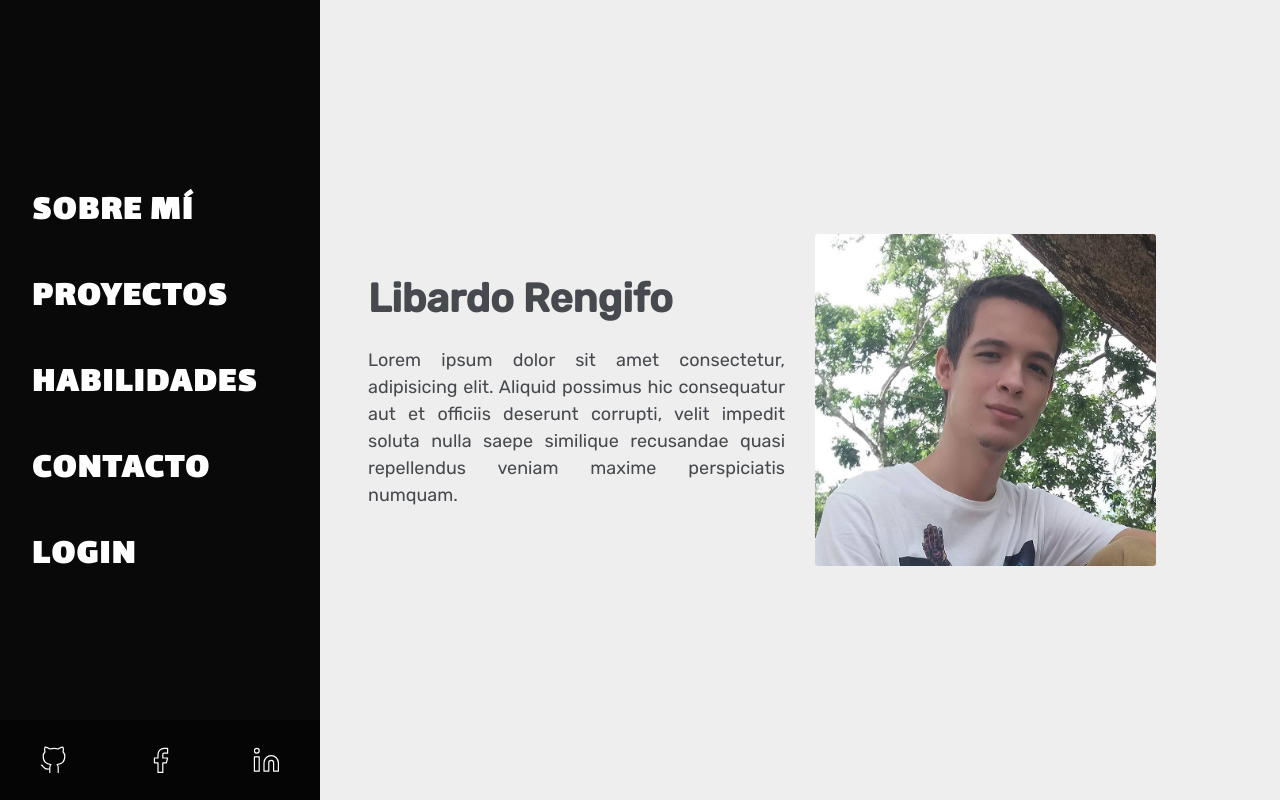
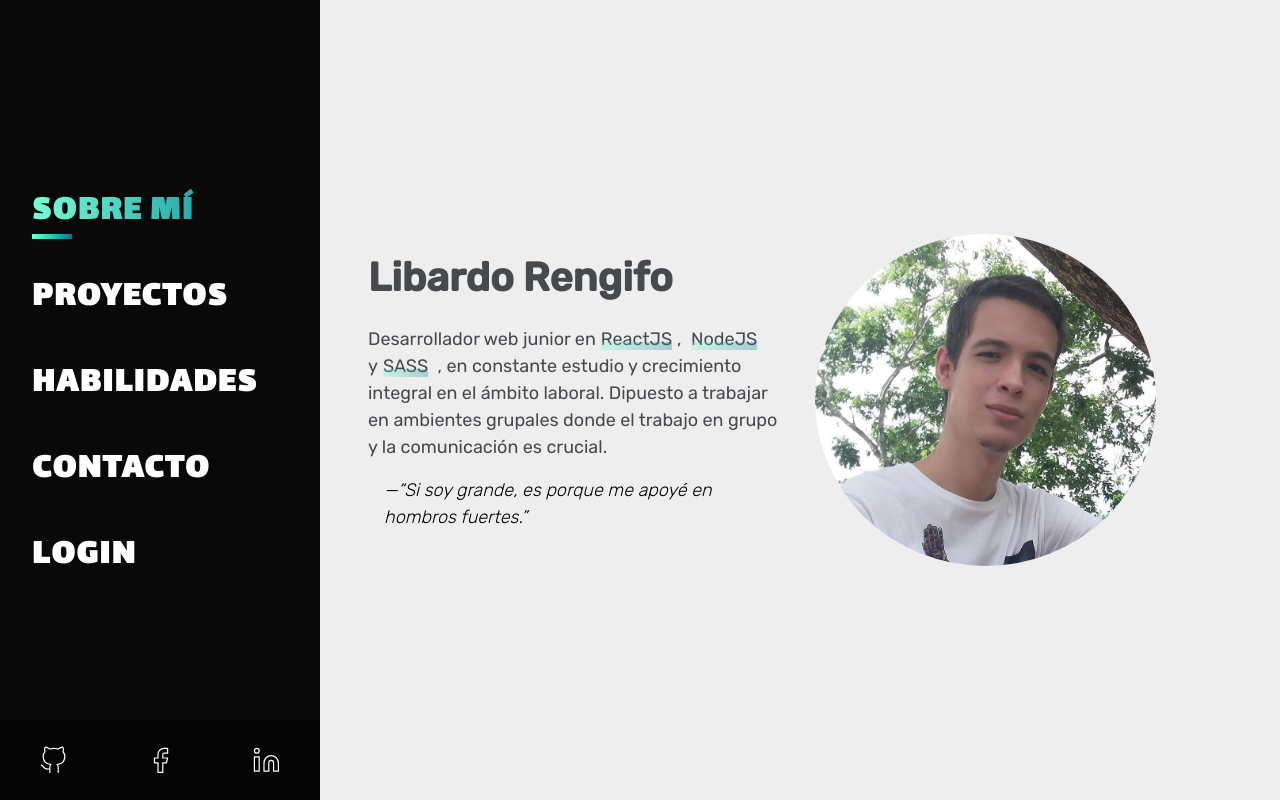
Before and after one commit to react-examples-projects/portafolio, a React (Create React App) app in the folder client/: page / in a window 1280 px wide. Built offline with nearby package versions, Linux system fonts and the light colour scheme.

Commit message:
dev: Project component and comprobation token from backend

```diff
--- a/client/src/Components/Layout.js
+++ b/client/src/Components/Layout.js
@@ -4,8 +4,12 @@ import Col from "react-bootstrap/Col";
 import Row from "react-bootstrap/Row";
 import Container from "react-bootstrap/Container";
 
-function Layout({ dir, children }) {
-  const flexDir = dir || "flex-row";
+function Layout({
+  dir = "flex-column",
+  children,
+  justify = "justify-content-center",
+  align = "align-items-center",
+}) {
   return (
     <>
       <Row className=" m-0">
@@ -14,7 +18,7 @@ function Layout({ dir, children }) {
         </Col>
         <Col className="p-0 m-0" md={12} lg={9}>
           <Container
-            className={`d-flex ${flexDir} justify-content-center align-items-center px-lg-5 px-1 vh-100`}
+            className={`d-flex ${dir} ${justify} ${align} px-lg-5 px-1 vh-100`}
             style={{ overflowY: "auto" }}
           >
             {children}
--- a/client/src/Components/Navbar.jsx
+++ b/client/src/Components/Navbar.jsx
@@ -7,7 +7,7 @@ import {
   FiChevronsLeft,
   FiAlignJustify,
 } from "react-icons/fi";
-
+import navlinks from "../Config/navlinks";
 import css from "../Styles/App.module.scss";
 
 function Navbar() {
@@ -22,26 +22,11 @@ function Navbar() {
         className={`${css.nav}${!isOpen ? " nav-closed" : ""}`}
       >
         <FiChevronsLeft className="nav-icon nav-close" onClick={toggleNav} />
-
-        <NavLink to="/" activeClassName="active-link">
-          Sobre mí
-        </NavLink>
-
-        <NavLink to="/#" activeClassName="active-link">
-          Proyectos
-        </NavLink>
-
-        <NavLink to="/#" activeClassName="active-link">
-          Habilidades
-        </NavLink>
-
-        <NavLink to="/contacto" activeClassName="active-link">
-          Contacto
-        </NavLink>
-
-        <NavLink to="/login" activeClassName="active-link">
-          Login
-        </NavLink>
+        {navlinks.map(({ path, text }) => (
+          <NavLink to={path} activeClassName={css.activeLink} key={path} exact>
+            {text}
+          </NavLink>
+        ))}
 
         <div className={css.socials}>
           <a href="https://github.com/znareak" target="_blank" rel="noreferrer">
--- a/client/src/Components/Pages/App.js
+++ b/client/src/Components/Pages/App.js
@@ -3,6 +3,7 @@ import Row from "react-bootstrap/Row";
 import Image from "react-bootstrap/Image";
 import placeholder from "../../Images/znareak.png";
 import Layout from "../Layout";
+import TextMagic from "../TextMagic";
 
 export default function Home() {
   return (
@@ -10,15 +11,20 @@ export default function Home() {
       <Row className="align-items-center">
         <Col md={12} lg={6}>
           <h1 className="mb-4 font-weight-bold">Libardo Rengifo</h1>
-          <p className="text-justify">
-            Lorem ipsum dolor sit amet consectetur, adipisicing elit. Aliquid
-            possimus hic consequatur aut et officiis deserunt corrupti, velit
-            impedit soluta nulla saepe similique recusandae quasi repellendus
-            veniam maxime perspiciatis numquam.
+          <p className="">
+            Desarrollador web junior en
+            <TextMagic text="ReactJS" />, <TextMagic text="NodeJS" /> y
+            <TextMagic text="SASS" /> , en constante estudio y crecimiento
+            integral en el ámbito laboral. Dipuesto a trabajar en ambientes
+            grupales donde el trabajo en grupo y la comunicación es crucial.
           </p>
+
+          <blockquote>
+            Si soy grande, es porque me apoyé en hombros fuertes.
+          </blockquote>
         </Col>
         <Col md={12} lg={6}>
-          <Image src={placeholder} className="rounded-sm" fluid />
+          <Image src={placeholder} className="rounded-circle" fluid />
         </Col>
       </Row>
     </Layout>
--- a/client/src/Components/Pages/Contact.js
+++ b/client/src/Components/Pages/Contact.js
@@ -1,11 +1,11 @@
 import Form from "react-bootstrap/Form";
 import Button from "react-bootstrap/Button";
 import Layout from "../Layout";
-import { memo, useState } from "react";
+import { memo } from "react";
 
 function Contact() {
   return (
-    <Layout dir="flex-column">
+    <Layout>
       <Form style={{ width: "100%", maxWidth: "650px" }}>
         <h1 className="mb-4 font-weight-bold">Contáctame</h1>
         <Form.Group>
--- /dev/null
+++ b/client/src/Components/Pages/Projects.js
@@ -0,0 +1,64 @@
+import React from "react";
+import Layout from "../Layout";
+import Row from "react-bootstrap/Row";
+import Col from "react-bootstrap/Col";
+import Accordion from "react-bootstrap/Accordion";
+import Button from "react-bootstrap/Button";
+import Project from "../Project";
+import { useUserContext } from "../../Context/UserContext";
+
+export default function Projects() {
+  const { user } = useUserContext();
+  console.log(user);
+  return (
+    <Layout justify="justify-content-start" align="align-items-start">
+      <h1 className="my-5 font-weight-bold text-center">Proyectos</h1>
+
+      {user._id && (
+        <Accordion className="mb-4">
+          <Accordion.Toggle eventKey="0" as={Button} variant="success">
+            Agregar proyecto
+          </Accordion.Toggle>
+
+          <Accordion.Collapse eventKey="0">
+            <p>
+              Lorem ipsum dolor sit amet, consectetur adipisicing elit. Adipisci
+              enim dolorum tempore repellat corporis? Id distinctio aliquam
+              placeat ex dignissimos eos nam, odit porro nobis deleniti. Impedit
+              iusto magni quia.
+            </p>
+          </Accordion.Collapse>
+        </Accordion>
+      )}
+
+      <Row>
+        <Col md={6} lg={4}>
+          <Project
+            title="Pagina de peliculas"
+            description="Una buena página para ver peliculas hechas en react"
+            link="https://www.youtube.com/watch?v=UtLgLVgfOf4&ab_channel=PHXNKUNIVERSE"
+            github="https://www.youtube.com/watch?v=UtLgLVgfOf4&ab_channel=PHXNKUNIVERSE"
+          />
+        </Col>
+
+        <Col md={6} lg={4}>
+          <Project
+            title="Pagina de peliculas"
+            description="Una buena página para ver peliculas hechas en react"
+            link="https://www.youtube.com/watch?v=UtLgLVgfOf4&ab_channel=PHXNKUNIVERSE"
+            github="https://www.youtube.com/watch?v=UtLgLVgfOf4&ab_channel=PHXNKUNIVERSE"
+          />
+        </Col>
+
+        <Col md={6} lg={4}>
+          <Project
+            title="Pagina de peliculas"
+            description="Una buena página para ver peliculas hechas en react"
+            link="https://www.youtube.com/watch?v=UtLgLVgfOf4&ab_channel=PHXNKUNIVERSE"
+            github="https://www.youtube.com/watch?v=UtLgLVgfOf4&ab_channel=PHXNKUNIVERSE"
+          />
+        </Col>
+      </Row>
+    </Layout>
+  );
+}
--- /dev/null
+++ b/client/src/Components/Project.js
@@ -0,0 +1,42 @@
+import React from "react";
+
+export default function Project({
+  title,
+  description,
+  github,
+  link,
+  technologies,
+  date,
+}) {
+  const styles = {
+    fontSize: "12px",
+  };
+  return (
+    <div className="bg-white shadow-sm mb-3" style={{ borderRadius: "10px" }}>
+      <img
+        src="https://picsum.photos/500/300"
+        alt="The project"
+        className="img-fluid w-100"
+        style={{
+          maxHeight: "200px",
+          borderTopLeftRadius: "10px",
+          borderTopRightRadius: "10px",
+        }}
+      />
+      <div className="px-4 pb-4 pt-3">
+        <h5>{title}</h5>
+        <p style={{ fontSize: "12px" }} className="text-muted">
+          {description}
+        </p>
+        <div className="d-flex">
+          <a href={github} style={styles} className="text-muted mr-2">
+            Repositorio
+          </a>
+          <a href={link} style={styles} className="text-muted">
+            Demo
+          </a>
+        </div>
+      </div>
+    </div>
+  );
+}
--- /dev/null
+++ b/client/src/Components/TextMagic.js
@@ -0,0 +1,3 @@
+export default function TextMagic({ text }) {
+  return <span className="underline">{text}</span>;
+}
--- /dev/null
+++ b/client/src/Config/navlinks.js
@@ -0,0 +1,9 @@
+const link = (path, text) => ({ path, text });
+const links = [
+  link("/", "Sobre mí"),
+  link("/proyectos", "proyectos"),
+  link("/habilidades", "Habilidades"),
+  link("/contacto", "Contacto"),
+  link("/login", "Login"),
+];
+export default links;
--- a/client/src/Config/routers.js
+++ b/client/src/Config/routers.js
@@ -2,6 +2,7 @@ import { lazy } from "react";
 const App = lazy(() => import("../Components/Pages/App"));
 const Contact = lazy(() => import("../Components/Pages/Contact"));
 const Login = lazy(() => import("../Components/Pages/Login"));
+const Projects = lazy(() => import("../Components/Pages/Projects"));
 const route = (path, component, redirect = false) => ({
   path,
   component,
@@ -13,6 +14,7 @@ const routers = [
   route("/", App),
   route("/contacto", Contact),
   route("/login", Login, true),
+  route("/proyectos", Projects),
 ];
 
 export default routers;
--- a/client/src/Context/UserContext.js
+++ b/client/src/Context/UserContext.js
@@ -19,7 +19,7 @@ const UserProvider = ({ children }) => {
     async function userInfo() {
       try {
         const user = await getUserInfo();
-        if (user) setUser((u) => ({ ...user, ...u }));
+        if (user) setUser((u) => ({ ...user.user, ...u }));
       } catch (err) {
         console.log(err);
       }
--- a/client/src/Styles/App.module.scss
+++ b/client/src/Styles/App.module.scss
@@ -1,8 +1,41 @@
-
 $navbar_font: "Lalezar", -apple-system, BlinkMacSystemFont, "Segoe UI", Roboto,
   Oxygen, Ubuntu, Cantarell, "Open Sans", "Helvetica Neue", sans-serif;
 $navbar_background: rgba(0, 0, 0, 0.959);
 $socials_background: rgba(0, 0, 0, 0.411);
+
+@mixin background {
+  background: #007991;
+  background: -webkit-linear-gradient(to right, #78ffd6, #007991);
+  background: linear-gradient(to right, #78ffd6, #007991);
+}
+
+@mixin background-gradient {
+  @include background;
+  -webkit-background-clip: text;
+  -moz-background-clip: text;
+  -o-background-clip: text;
+  background-clip: text;
+
+  -webkit-text-fill-color: transparent;
+  -moz-text-fill-color: transparent;
+  -o-text-fill-color: transparent;
+}
+
+.activeLink {
+  @include background-gradient;
+  position: relative;
+
+  &::before {
+    content: "";
+    display: block;
+    position: absolute;
+    width: 40px;
+    height: 5px;
+    left: 0;
+    bottom: 0;
+    @include background;
+  }
+}
 
 .nav {
   width: 100%;
@@ -29,20 +62,8 @@ $socials_background: rgba(0, 0, 0, 0.411);
       margin-bottom: 2rem;
     }
 
-    &.active-link,
     &:hover {
-      background: #007991;
-      background: -webkit-linear-gradient(to right, #78ffd6, #007991);
-      background: linear-gradient(to right, #78ffd6, #007991);
-
-      -webkit-background-clip: text;
-      -moz-background-clip: text;
-      -o-background-clip: text;
-      background-clip: text;
-
-      -webkit-text-fill-color: transparent;
-      -moz-text-fill-color: transparent;
-      -o-text-fill-color: transparent;
+      @include background-gradient;
     }
   }
 
--- a/client/src/Styles/Global.scss
+++ b/client/src/Styles/Global.scss
@@ -11,6 +11,45 @@ body {
 #root {
   max-height: 100vh;
   overflow: hidden;
+}
+
+blockquote {
+  font-style: italic;
+  margin-left: 1rem;
+  font-weight: lighter;
+  color: #000;
+
+  &::before {
+    content: "—“";
+  }
+  &::after {
+    content: "”";
+  }
+}
+
+.underline {
+  position: relative;
+  cursor: pointer;
+  margin: 0 5px;
+
+  &::after {
+    content: "";
+    position: absolute;
+    display: block;
+    left: 0;
+    width: 100%;
+    height: 8px;
+    bottom: 0;
+    opacity: 0.3;
+    background: #007991;
+    background: -webkit-linear-gradient(to right, #78ffd6, #007991);
+    background: linear-gradient(to right, #78ffd6, #007991);
+    transition: all 0.2s ease-in;
+  }
+
+  &:hover::after {
+    height: 101%;
+  }
 }
 
 .btn {
```
